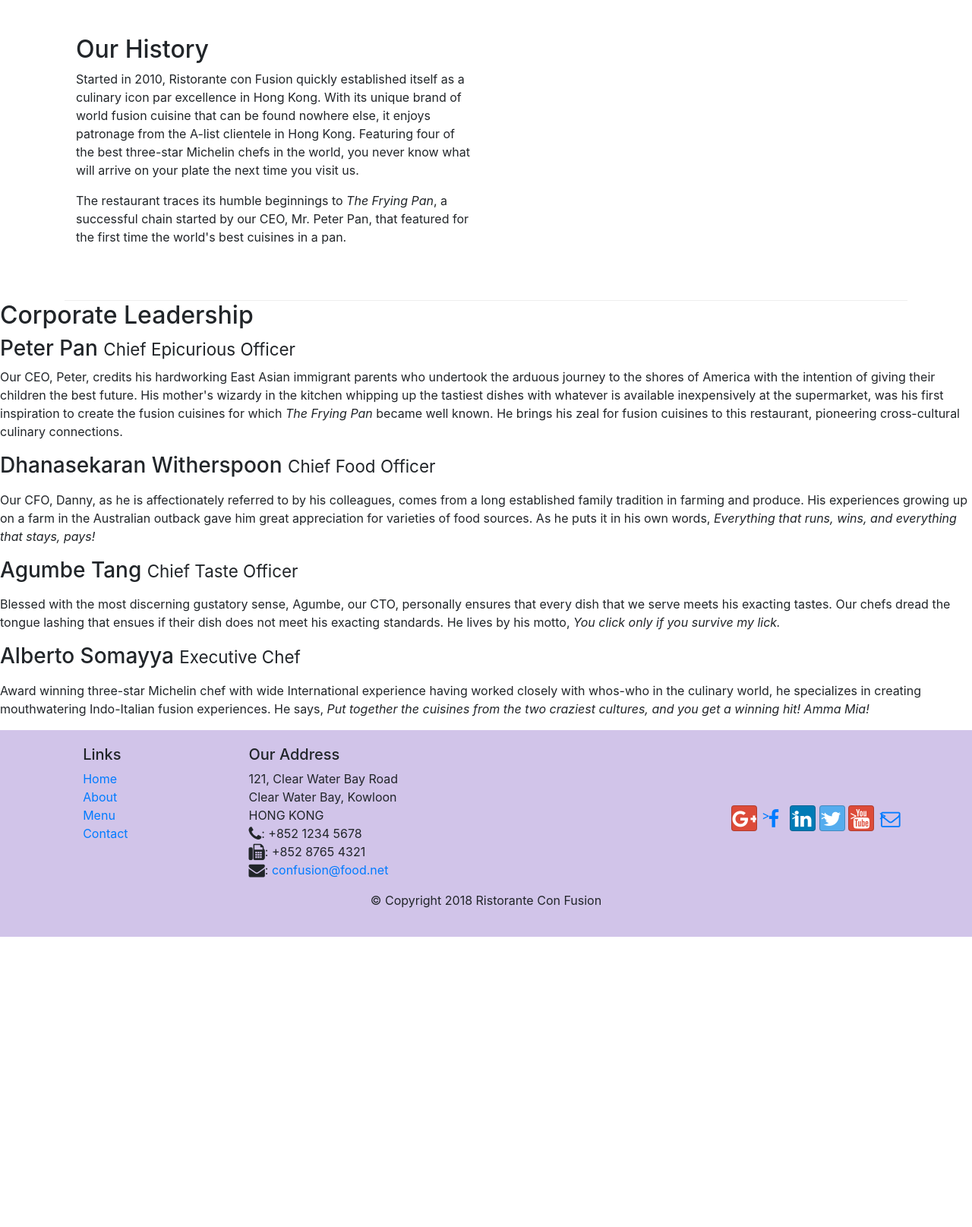
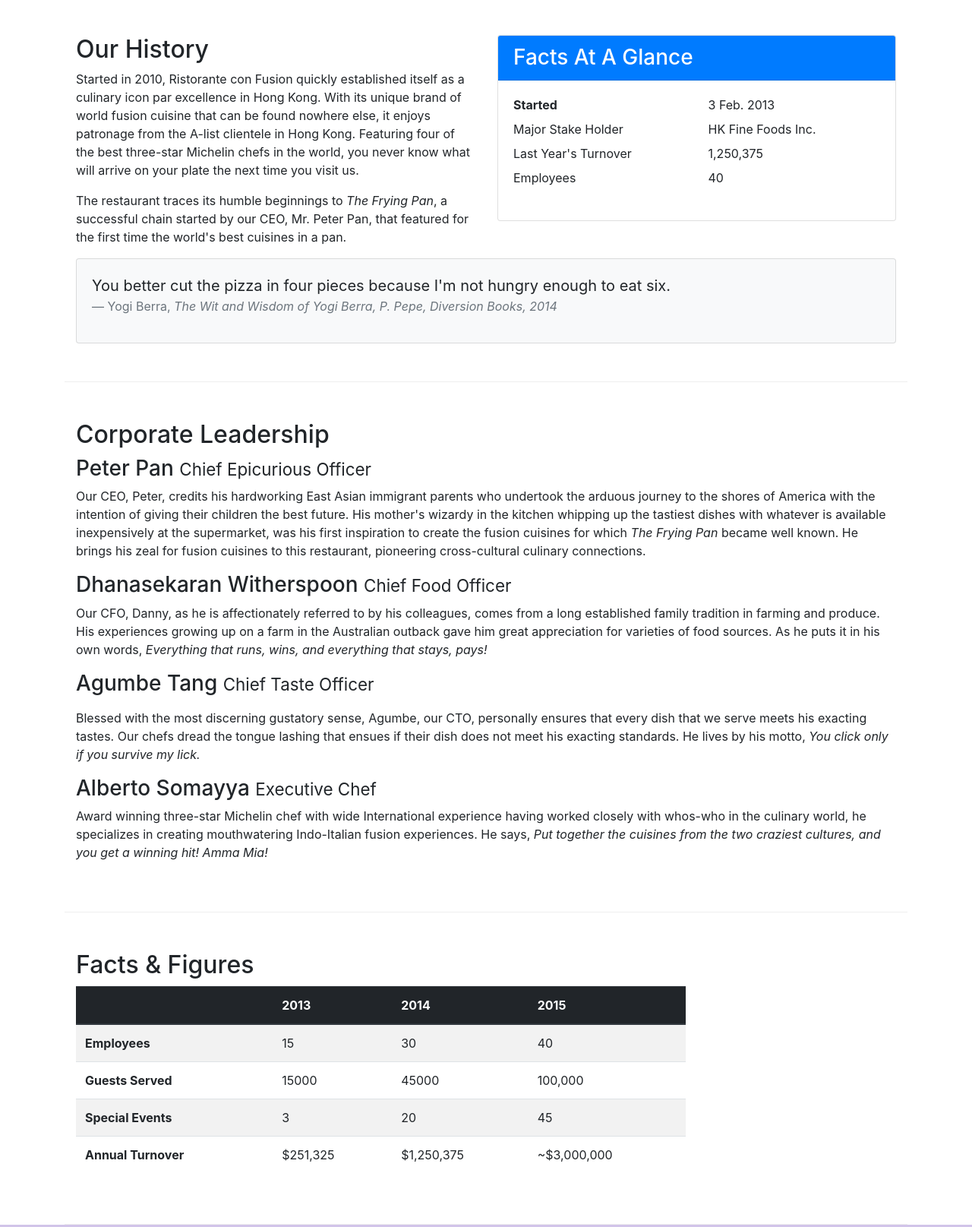
Before and after one commit to JCoulter85/Confusion, a website: page aboutus.html in a window 1280 px wide. Shown: the part 420-2035 px from the top of the page at 76% size. Before the commit the page ends 1653 px from the top, so only its background shows below. Drawn offline with nearby package versions, Linux system fonts and the light colour scheme.

Commit message:
Cards & Tables

```diff
--- a/aboutus.html
+++ b/aboutus.html
@@ -68,35 +68,101 @@
                         <p>Started in 2010, Ristorante con Fusion quickly established itself as a culinary icon par excellence in Hong Kong. With its unique brand of world fusion cuisine that can be found nowhere else, it enjoys patronage from the A-list clientele in Hong Kong.  Featuring four of the best three-star Michelin chefs in the world, you never know what will arrive on your plate the next time you visit us.</p>
                         <p>The restaurant traces its humble beginnings to <em>The Frying Pan</em>, a successful chain started by our CEO, Mr. Peter Pan, that featured for the first time the world's best cuisines in a pan.</p>
                 </div>
+                <div class="col-sm">
+                    <div class="card">
+                        <h3 class="card-header bg-primary text-white">Facts At A Glance</h3>
+                        <div class="card-body">
+                            <dl class="row">
+                                <dt class="col-6">Started</dt>
+                                <dd class="col-6">3 Feb. 2013</dd>
+                                <dd class="col-6">Major Stake Holder</dd>
+                                <dd class="col-6">HK Fine Foods Inc.</dd>
+                                <dd class="col-6">Last Year's Turnover</dd>
+                                <dd class="col-6">1,250,375</dd>
+                                <dd class="col-6">Employees</dd>
+                                <dd class="col-6">40</dd>
+                            </dl>
+                        </div>
+                    </div>
+                </div>
+                <div class="col-12">
+                    <div class="card card-body bg-light">
+                        <blockquote class="blockquote">
+                            <p class="mb-0">You better cut the pizza in four pieces
+                                because I'm not hungry enough to eat six.
+                            </p>
+                            <footer class="blockquote-footer">Yogi Berra,
+                                <cite title="source Title">The Wit and Wisdom of
+                                    Yogi Berra, P. Pepe, Diversion Books, 2014
+                                </cite>
+                            </footer>
+                        </blockquote>
+                    </div>
                 </div>
         </div>
 
 
             <div>
-                <div class="row">
+                <div class="row row-content">
                 <div class="col-12">
                      <h2>Corporate Leadership</h2>
                     <h3>Peter Pan <small>Chief Epicurious Officer</small></h3>
-                <p class="d-none .hidden-md-down .d-print-none">
-                    <p>Our CEO, Peter, credits his hardworking East Asian immigrant parents who undertook the arduous journey to the shores of America with the intention of giving their children the best future. His mother's wizardy in the kitchen whipping up the tastiest dishes with whatever is available inexpensively at the supermarket, was his first inspiration to create the fusion cuisines for which <em>The Frying Pan</em> became well known. He brings his zeal for fusion cuisines to this restaurant, pioneering cross-cultural culinary connections.</p>
-                </p>
+                    <p class="d-none d-sm-block">Our CEO, Peter, credits his hardworking East Asian immigrant parents who undertook the arduous journey to the shores of America with the intention of giving their children the best future. His mother's wizardy in the kitchen whipping up the tastiest dishes with whatever is available inexpensively at the supermarket, was his first inspiration to create the fusion cuisines for which <em>The Frying Pan</em> became well known. He brings his zeal for fusion cuisines to this restaurant, pioneering cross-cultural culinary connections.</p>
                     <h3>Dhanasekaran Witherspoon <small>Chief Food Officer</small></h3>
-                <p class="d-none d-sm-block .d-print-none">
-                    <p>Our CFO, Danny, as he is affectionately referred to by his colleagues, comes from a long established family tradition in farming and produce. His experiences growing up on a farm in the Australian outback gave him great appreciation for varieties of food sources. As he puts it in his own words, <em>Everything that runs, wins, and everything that stays, pays!</em></p>
-                </p>
+                    <p class="d-none d-sm-block">Our CFO, Danny, as he is affectionately referred to by his colleagues, comes from a long established family tradition in farming and produce. His experiences growing up on a farm in the Australian outback gave him great appreciation for varieties of food sources. As he puts it in his own words, <em>Everything that runs, wins, and everything that stays, pays!</em></p>
                     <h3>Agumbe Tang <small>Chief Taste Officer</small></h3>
-                <p class="d-none d-sm-block .d-print-none">
+                    <p class="d-none d-sm-block">
                     <p>Blessed with the most discerning gustatory sense, Agumbe, our CTO, personally ensures that every dish that we serve meets his exacting tastes. Our chefs dread the tongue lashing that ensues if their dish does not meet his exacting standards. He lives by his motto, <em>You click only if you survive my lick.</em></p>
-                </p>
                     <h3>Alberto Somayya <small>Executive Chef</small></h3>
-                <p class="d-none d-sm-block .d-print-none">
-                    <p>Award winning three-star Michelin chef with wide International experience having worked closely with whos-who in the culinary world, he specializes in creating mouthwatering Indo-Italian fusion experiences. He says, <em>Put together the cuisines from the two craziest cultures, and you get a winning hit! Amma Mia!</em></p>
-                </p>
-                </div>
-            </div>
+                    <p class="d-none d-sm-block">Award winning three-star Michelin chef with wide International experience having worked closely with whos-who in the culinary world, he specializes in creating mouthwatering Indo-Italian fusion experiences. He says, <em>Put together the cuisines from the two craziest cultures, and you get a winning hit! Amma Mia!</em></p>
                 </div>
             </div>
 
+            <div class="ro row-content">
+                <div class="col-12 col-sm-9">
+                    <h2>Facts &amp; Figures</h2>
+                    <div class="table-responsive">
+                            <table class="table table-striped">
+                                <thead class="thead-dark">
+                                    <tr>
+                                        <th>&nbsp;</th>
+                                        <th>2013</th>
+                                        <th>2014</th>
+                                        <th>2015</th>
+                                    </tr>
+                                </thead>
+                                <tbody>
+                                    <tr>
+                                        <th>Employees</th>
+                                        <td>15</td>
+                                        <td>30</td>
+                                        <td>40</td>
+                                    </tr>
+                                    <tr>
+                                        <th>Guests Served</th>
+                                        <td>15000</td>
+                                        <td>45000</td>
+                                        <td>100,000</td>
+                                    </tr>
+                                    <tr>
+                                        <th>Special Events</th>
+                                        <td>3</td>
+                                        <td>20</td>
+                                        <td>45</td>
+                                    </tr>
+                                    <tr>
+                                        <th>Annual Turnover</th>
+                                        <td>$251,325</td>
+                                        <td>$1,250,375</td>
+                                        <td>~$3,000,000</td>
+                                    </tr>
+                                </tbody>
+                            </table>
+                        </div>
+                </div>
+                <div class="col-12 col-sm-3"></div>
+            </div>
+       </div>
     </div>
 
     <footer class="footer">
```
Lines whose indentation alone changed are shown as unchanged.
